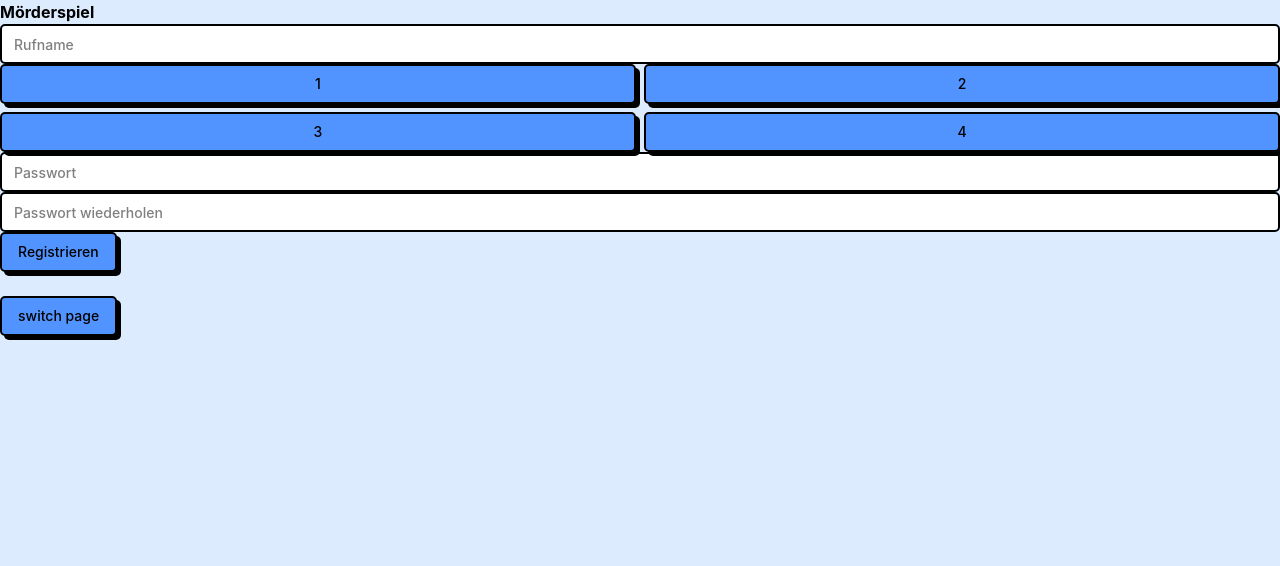
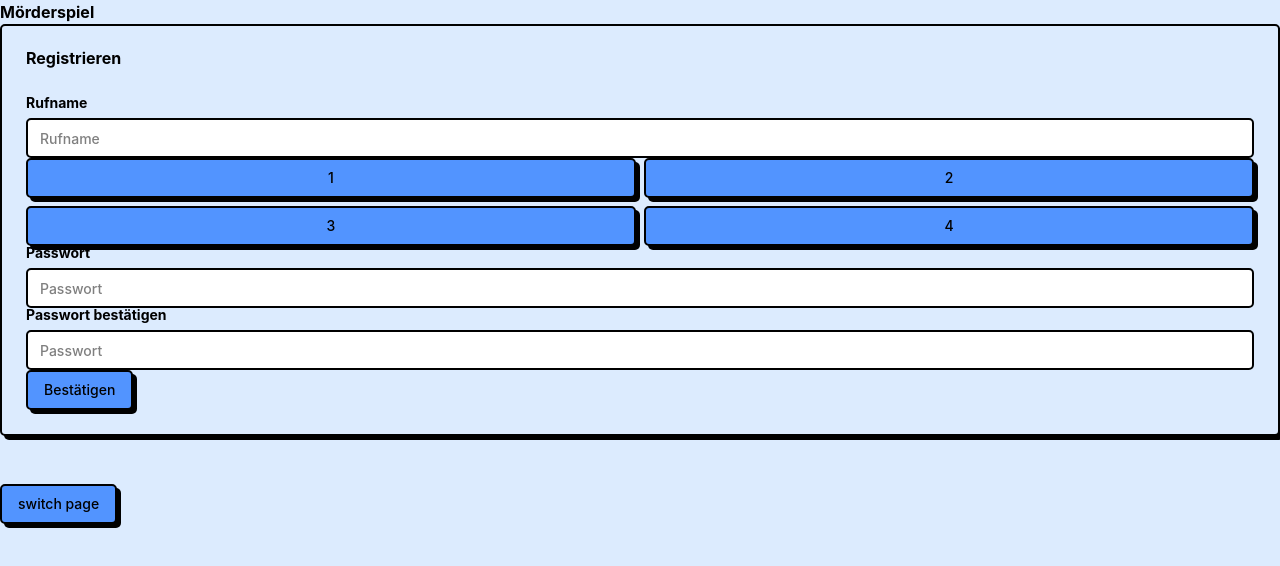
Before and after one commit to w-lfchen/moerderspiel, a React (Vite) app in the folder moerderspiel-frontend/: page / in a window 1280 px wide. Shown: the top 566 px of the page. Built offline with nearby package versions, Linux system fonts and the light colour scheme.

Commit message:
feat(frontend): add register form

```diff
--- a/moerderspiel-frontend/package.json
+++ b/moerderspiel-frontend/package.json
@@ -12,6 +12,7 @@
   "dependencies": {
     "@base-ui/react": "^1.3.0",
     "@fontsource-variable/geist": "^5.2.8",
+    "@hookform/resolvers": "^5.2.2",
     "@radix-ui/react-dialog": "^1.1.15",
     "@radix-ui/react-dropdown-menu": "^2.1.16",
     "@radix-ui/react-label": "^2.1.8",
@@ -23,10 +24,12 @@
     "lucide-react": "^1.7.0",
     "react": "^19.2.4",
     "react-dom": "^19.2.4",
+    "react-hook-form": "^7.72.1",
     "shadcn": "^4.2.0",
     "tailwind-merge": "^3.5.0",
     "tailwindcss": "^4.2.2",
-    "tw-animate-css": "^1.4.0"
+    "tw-animate-css": "^1.4.0",
+    "zod": "^4.3.6"
   },
   "devDependencies": {
     "@babel/core": "^7.29.0",
--- a/moerderspiel-frontend/src/App.tsx
+++ b/moerderspiel-frontend/src/App.tsx
@@ -4,6 +4,9 @@ import Running from "./pages/running";
 import Setup from "./pages/setup";
 import { Button } from "./components/ui/button";
 import type { JSX } from "react/jsx-runtime";
+
+// TODO: adjust
+export const backend_url = "https://localhost:3000";
 
 function App() {
   const [page, setPage] = useState(0);
--- /dev/null
+++ b/moerderspiel-frontend/src/components/ui/form.tsx
@@ -0,0 +1,167 @@
+"use client"
+
+import * as LabelPrimitive from "@radix-ui/react-label"
+import { Slot } from "@radix-ui/react-slot"
+import {
+  Controller,
+  FormProvider,
+  useFormContext,
+  useFormState,
+  type ControllerProps,
+  type FieldPath,
+  type FieldValues,
+} from "react-hook-form"
+
+import * as React from "react"
+
+import { Label } from "@/components/ui/label"
+
+import { cn } from "@/lib/utils"
+
+const Form = FormProvider
+
+type FormFieldContextValue<
+  TFieldValues extends FieldValues = FieldValues,
+  TName extends FieldPath<TFieldValues> = FieldPath<TFieldValues>,
+> = {
+  name: TName
+}
+
+const FormFieldContext = React.createContext<FormFieldContextValue>(
+  {} as FormFieldContextValue,
+)
+
+function FormField<
+  TFieldValues extends FieldValues = FieldValues,
+  TName extends FieldPath<TFieldValues> = FieldPath<TFieldValues>,
+>({ ...props }: ControllerProps<TFieldValues, TName>) {
+  return (
+    <FormFieldContext.Provider value={{ name: props.name }}>
+      <Controller {...props} />
+    </FormFieldContext.Provider>
+  )
+}
+
+const useFormField = () => {
+  const fieldContext = React.useContext(FormFieldContext)
+  const itemContext = React.useContext(FormItemContext)
+  const { getFieldState } = useFormContext()
+  const formState = useFormState({ name: fieldContext.name })
+  const fieldState = getFieldState(fieldContext.name, formState)
+
+  if (!fieldContext) {
+    throw new Error("useFormField should be used within <FormField>")
+  }
+
+  const { id } = itemContext
+
+  return {
+    id,
+    name: fieldContext.name,
+    formItemId: `${id}-form-item`,
+    formDescriptionId: `${id}-form-item-description`,
+    formMessageId: `${id}-form-item-message`,
+    ...fieldState,
+  }
+}
+
+type FormItemContextValue = {
+  id: string
+}
+
+const FormItemContext = React.createContext<FormItemContextValue>(
+  {} as FormItemContextValue,
+)
+
+function FormItem({ className, ...props }: React.ComponentProps<"div">) {
+  const id = React.useId()
+
+  return (
+    <FormItemContext.Provider value={{ id }}>
+      <div
+        data-slot="form-item"
+        className={cn("grid gap-2", className)}
+        {...props}
+      />
+    </FormItemContext.Provider>
+  )
+}
+
+function FormLabel({
+  className,
+  ...props
+}: React.ComponentProps<typeof LabelPrimitive.Root>) {
+  const { error, formItemId } = useFormField()
+
+  return (
+    <Label
+      data-slot="form-label"
+      data-error={!!error}
+      className={cn("font-heading", className)}
+      htmlFor={formItemId}
+      {...props}
+    />
+  )
+}
+
+function FormControl({ ...props }: React.ComponentProps<typeof Slot>) {
+  const { error, formItemId, formDescriptionId, formMessageId } = useFormField()
+
+  return (
+    <Slot
+      data-slot="form-control"
+      id={formItemId}
+      aria-describedby={
+        !error
+          ? `${formDescriptionId}`
+          : `${formDescriptionId} ${formMessageId}`
+      }
+      aria-invalid={!!error}
+      {...props}
+    />
+  )
+}
+
+function FormDescription({ className, ...props }: React.ComponentProps<"p">) {
+  const { formDescriptionId } = useFormField()
+
+  return (
+    <p
+      data-slot="form-description"
+      id={formDescriptionId}
+      className={cn("text-sm font-base text-foreground", className)}
+      {...props}
+    />
+  )
+}
+
+function FormMessage({ className, ...props }: React.ComponentProps<"p">) {
+  const { error, formMessageId } = useFormField()
+  const body = error ? String(error?.message ?? "") : props.children
+
+  if (!body) {
+    return null
+  }
+
+  return (
+    <p
+      data-slot="form-message"
+      id={formMessageId}
+      className={cn("text-sm font-base text-red-500", className)}
+      {...props}
+    >
+      {body}
+    </p>
+  )
+}
+
+export {
+  useFormField,
+  Form,
+  FormItem,
+  FormLabel,
+  FormControl,
+  FormDescription,
+  FormMessage,
+  FormField,
+}
--- a/moerderspiel-frontend/src/pages/setup.tsx
+++ b/moerderspiel-frontend/src/pages/setup.tsx
@@ -1,23 +1,129 @@
-import { Button } from "@/components/ui/button";
-import { Input } from "@/components/ui/input";
 import { useState } from "react";
-import Header from "../components/header";
+import { zodResolver } from '@hookform/resolvers/zod';
+import { useForm } from 'react-hook-form';
+import { z } from 'zod';
+
+import { Button } from '@/components/ui/button';
+import { Card, CardContent, CardHeader, CardTitle } from "@/components/ui/card";
+
+import {
+  Form,
+  FormControl,
+  FormField,
+  FormItem,
+  FormLabel,
+  FormMessage,
+} from '@/components/ui/form';
+import { Input } from '@/components/ui/input';
+import Header from "@/components/header";
+import { backend_url } from "@/App";
+import { Label } from "@/components/ui/label";
 
 export default function Setup() {
-  const [selected, setSelected] = useState(0);
+  const [selected, setSelected] = useState(null);
+  const [registerMessage, setRegisterMessage] = useState(null);
+
+  // slop doc example code
+  const formSchema = z.object({
+    name: z.string().min(1, {
+      message: "grr empty string",
+    }),
+    password: z.string(),
+    confirm: z.string(),
+  }).refine(({ password, confirm }) => password === confirm, {
+    message: "passwords don't match",
+    path: ["confirm"],
+  });
+
+  const form = useForm<z.infer<typeof formSchema>>({
+    resolver: zodResolver(formSchema),
+    defaultValues: {
+      name: "",
+      password: "",
+      confirm: "",
+    },
+  });
+
+  async function onSubmit({ name, password }: z.infer<typeof formSchema>) {
+    // TODO: hash password before sending
+    if (selected === null) {
+      setRegisterMessage(<Label className="text-red-500">Bitte wähle eine Variante aus.</Label>);
+      return;
+    }
+    await fetch(backend_url + "/game/player", {
+      method: "POST",
+      headers: { "Content-Type": "application/json" },
+      body: JSON.stringify({
+        "name": name,
+        "variant": 0,
+        "hashed_password": password,
+      }),
+    }).then(response =>
+      setRegisterMessage(response.ok ? <Label>Registrierung erfolgreich</Label> : <Label className="text-red-500">Fehler: {response.text()}</Label>)
+    );
+  }
+
   return (
     <>
       <Header />
-      <Input type="text" placeholder="Rufname" />
+      <Card>
+        <CardHeader>
+          <CardTitle>Registrieren</CardTitle>
+        </CardHeader>
+        <CardContent>
+          <Form {...form}>
+            <form onSubmit={form.handleSubmit(onSubmit)}>
+              <FormField
+                control={form.control}
+                name="name"
+                render={({ field }) => (
+                  <FormItem>
+                    <FormLabel>Rufname</FormLabel>
+                    <FormControl>
+                      <Input placeholder="Rufname" {...field} />
+                    </FormControl>
+                    <FormMessage />
+                  </FormItem>
+                )}
+              />
               <div className="grid grid-cols-2 gap-2">
                 <Button className={selected == 1 ? "translate-x-boxShadowX translate-y-boxShadowY" : ""} variant={selected == 1 ? "noShadow" : "default"} disabled={selected == 1} onClick={() => setSelected(1)}>1</Button>
                 <Button className={selected == 2 ? "translate-x-boxShadowX translate-y-boxShadowY" : ""} variant={selected == 2 ? "noShadow" : "default"} disabled={selected == 2} onClick={() => setSelected(2)}>2</Button>
                 <Button className={selected == 3 ? "translate-x-boxShadowX translate-y-boxShadowY" : ""} variant={selected == 3 ? "noShadow" : "default"} disabled={selected == 3} onClick={() => setSelected(3)}>3</Button>
                 <Button className={selected == 4 ? "translate-x-boxShadowX translate-y-boxShadowY" : ""} variant={selected == 4 ? "noShadow" : "default"} disabled={selected == 4} onClick={() => setSelected(4)}>4</Button>
               </div>
-      <Input type="password" placeholder="Passwort" />
-      <Input type="password" placeholder="Passwort wiederholen" />
-      <Button>Registrieren</Button>
+              <FormField
+                control={form.control}
+                name="password"
+                render={({ field }) => (
+                  <FormItem>
+                    <FormLabel>Passwort</FormLabel>
+                    <FormControl>
+                      <Input placeholder="Passwort" {...field} />
+                    </FormControl>
+                    <FormMessage />
+                  </FormItem>
+                )}
+              />
+              <FormField
+                control={form.control}
+                name="confirm"
+                render={({ field }) => (
+                  <FormItem>
+                    <FormLabel>Passwort bestätigen</FormLabel>
+                    <FormControl>
+                      <Input placeholder="Passwort" {...field} />
+                    </FormControl>
+                    <FormMessage />
+                  </FormItem>
+                )}
+              />
+              <Button type="submit">Bestätigen</Button>
+              {registerMessage}
+            </form>
+          </Form>
+        </CardContent>
+      </Card>
     </>
   );
 }
```
Also changed, not shown: 1 other file (tests, documents, lock files or other folders). Lines whose indentation alone changed are shown as unchanged.
